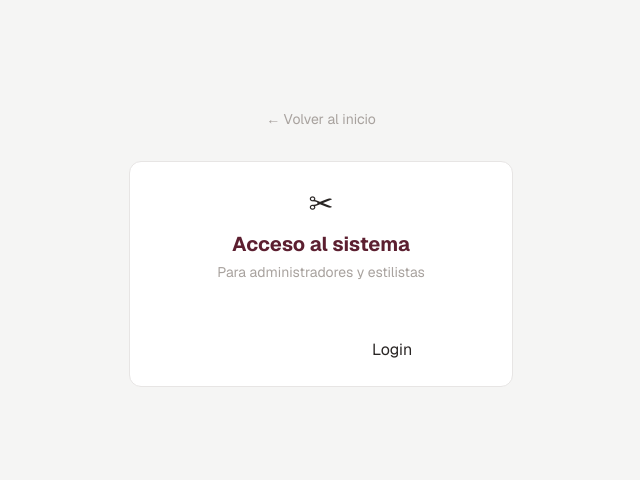
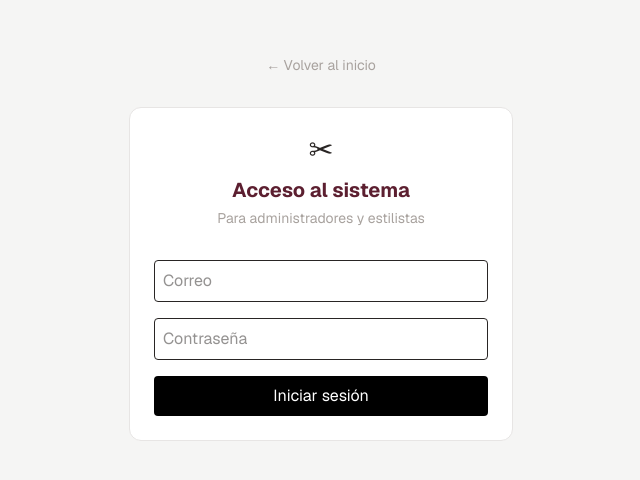
Before and after one commit to JuiceDev2/salov2, a Next.js app: page /login in a window 1280 px wide. Shown: the part 152-632 px from the top of the page, without its empty margins (319-959 px from the left). Built offline with nearby package versions, Linux system fonts and the light colour scheme.

Commit message:
Fix login form and Supabase auth flow

```diff
--- a/src/app/login/LoginForm.tsx
+++ b/src/app/login/LoginForm.tsx
@@ -12,8 +12,14 @@ export default function LoginForm() {
   const [password, setPassword] = useState('')
   const [loading, setLoading] = useState(false)
 
-  async function handleSubmit(e: React.FormEvent) {
+  async function handleSubmit(e: React.FormEvent<HTMLFormElement>) {
     e.preventDefault()
+
+    if (!email || !password) {
+      toast.error('Ingresa email y contraseña')
+      return
+    }
+
     setLoading(true)
 
     const supabase = createClient()
@@ -30,7 +36,7 @@ if (error) {
       return
     }
 
-    const { data } = await supabase.auth.getUser()
+    const { data: userData } = await supabase.auth.getUser()
 
     const res = await fetch('/api/me')
     const perfil = await res.json()
@@ -45,12 +51,29 @@ if (error) {
   }
 
   return (
-    <form onSubmit={handleSubmit}>
-      <input value={email} onChange={e => setEmail(e.target.value)} />
-      <input type="password" value={password} onChange={e => setPassword(e.target.value)} />
+    <form onSubmit={handleSubmit} className="flex flex-col gap-4">
+      <input
+        type="email"
+        placeholder="Correo"
+        value={email}
+        onChange={(e) => setEmail(e.target.value)}
+        className="border p-2 rounded"
+      />
 
-      <button disabled={loading}>
-        {loading ? 'Entrando...' : 'Login'}
+      <input
+        type="password"
+        placeholder="Contraseña"
+        value={password}
+        onChange={(e) => setPassword(e.target.value)}
+        className="border p-2 rounded"
+      />
+
+      <button
+        type="submit"
+        disabled={loading}
+        className="bg-black text-white p-2 rounded"
+      >
+        {loading ? 'Entrando...' : 'Iniciar sesión'}
       </button>
     </form>
   )
```
Lines whose indentation alone changed are shown as unchanged.
